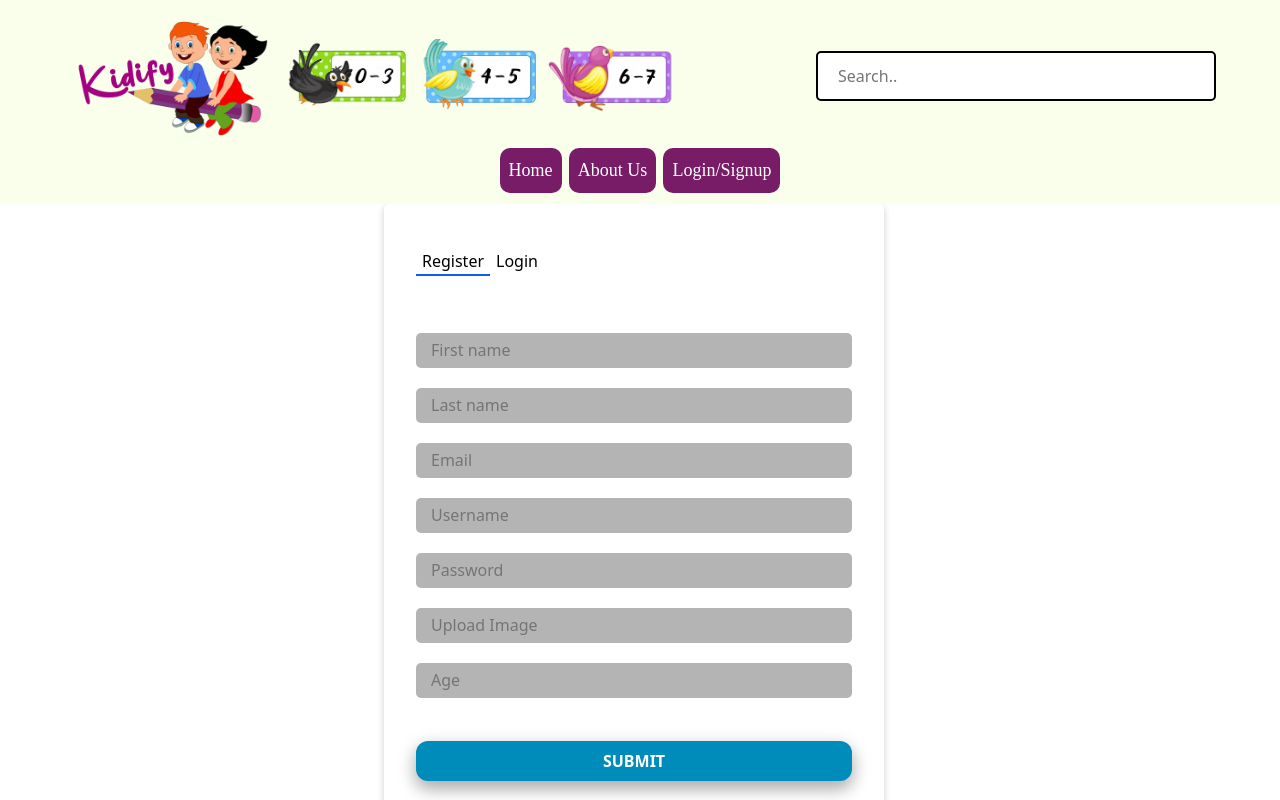
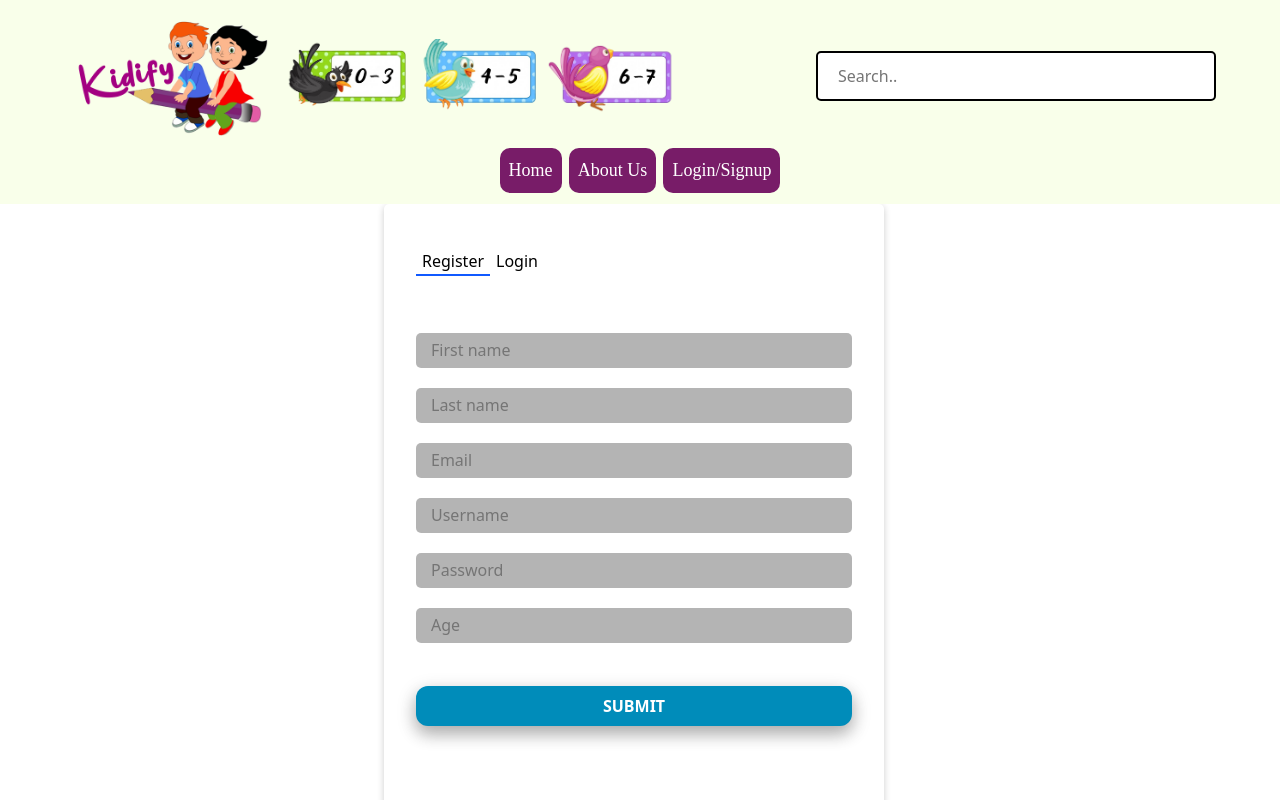
Before and after one commit to PriyankaBed/Final_Project_Kidify, a React (Create React App) app in the folder kidify/: page /auth/signup in a window 1280 px wide. Shown: the top 800 px of the page. Built offline with nearby package versions, Linux system fonts and the light colour scheme; no server answers.

Commit message:
remove uploade image field
remove uploade image field

```diff
--- a/kidify/src/Components/LoginSignup.js
+++ b/kidify/src/Components/LoginSignup.js
@@ -94,7 +94,6 @@ const LoginSignup = ({ handleClose, setUser }) => {
                 {errors.username && <p>Username is required.</p>}
                 <input placeholder='Password' type='password' {...register("password", { required: true, minLength: 6 })} />
                 {errors.password && <p>Password is required.</p>}
-                <input placeholder='Upload Image' {...register("userImg")} />
                 <input placeholder='Age' {...register("age", { pattern: /\d+/ })} />
                 {errors.age && <p>Please enter number for age.</p>}
                 <input onClick={handleSubmit(onRegisterSubmit)} type='submit' value='Submit' className='submit' />
```
